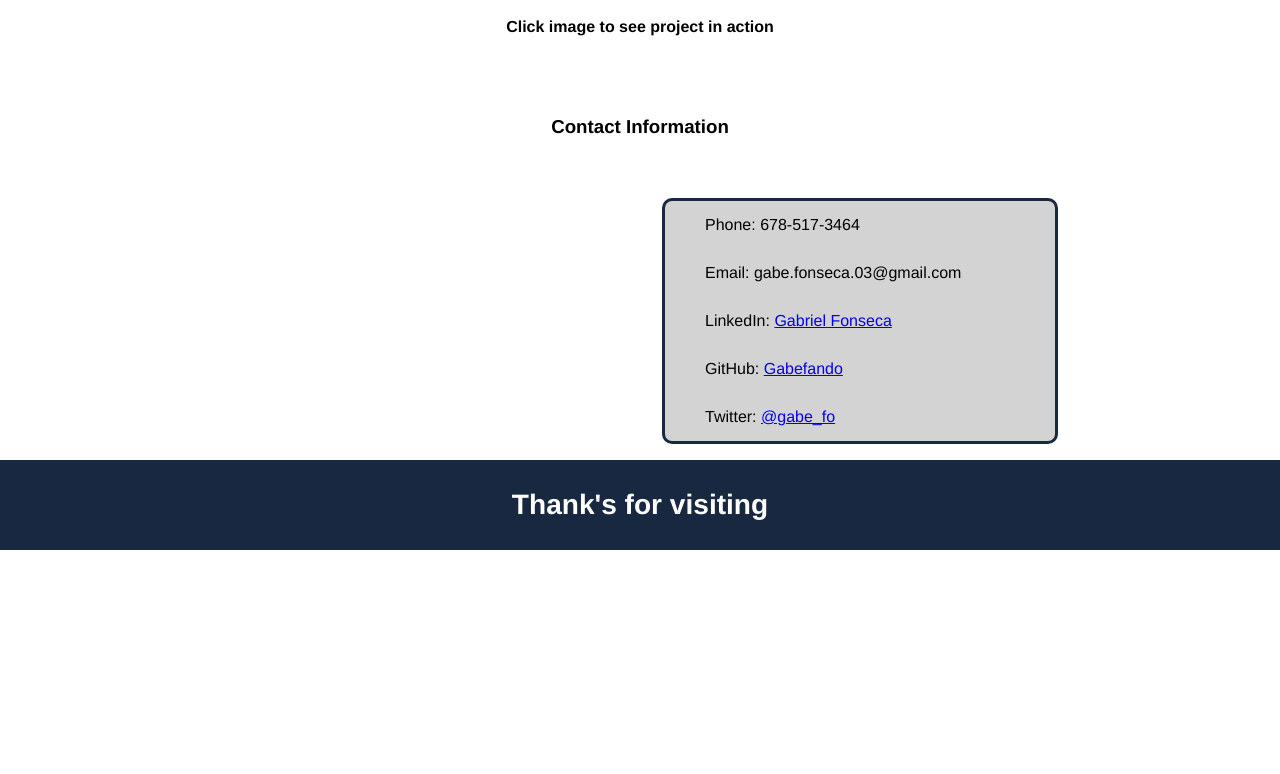
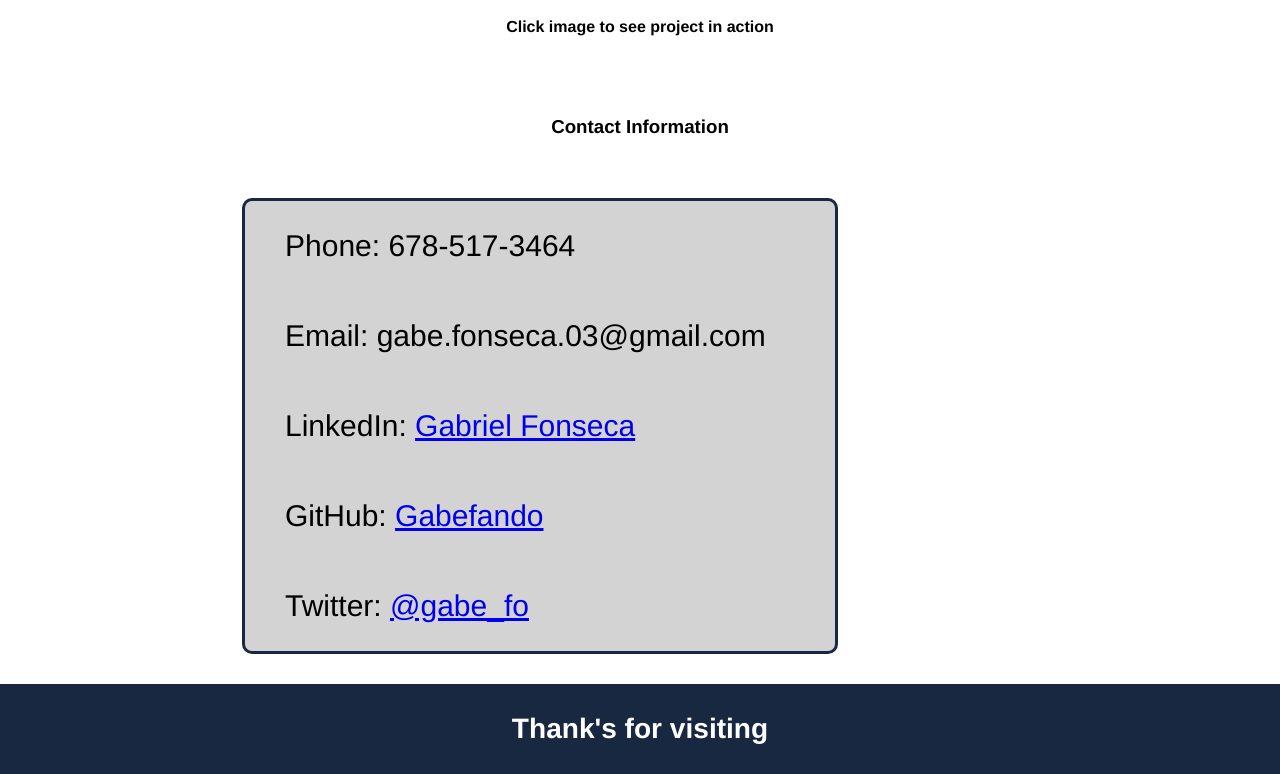
Before and after one commit to gabefando/my-portfolio, a plain HTML site: page index.html in a window 1280 px wide. Shown: the part 3076-3850 px from the top of the page. Before the commit the page ends 3626 px from the top, so only its background shows below. Drawn offline with Linux system fonts and the light colour scheme.

Commit message:
Finished making contact section accessible for mobile devices

```diff
--- a/css/style.css
+++ b/css/style.css
@@ -254,4 +254,18 @@ footer {
     .project3 h4 {
         font-size: 25px;
     }
+
+    .contact ul {
+        margin-top: 60px;
+        margin-left: 50px;
+        width: 550px;
+        display: flex;
+        flex-direction: column;
+        list-style-type: none;
+        line-height: 3;
+        background-color: lightgray;
+        font-size: 30px;
+        border: #192841 solid;
+        border-radius: 10px;
+    }
 }
```
